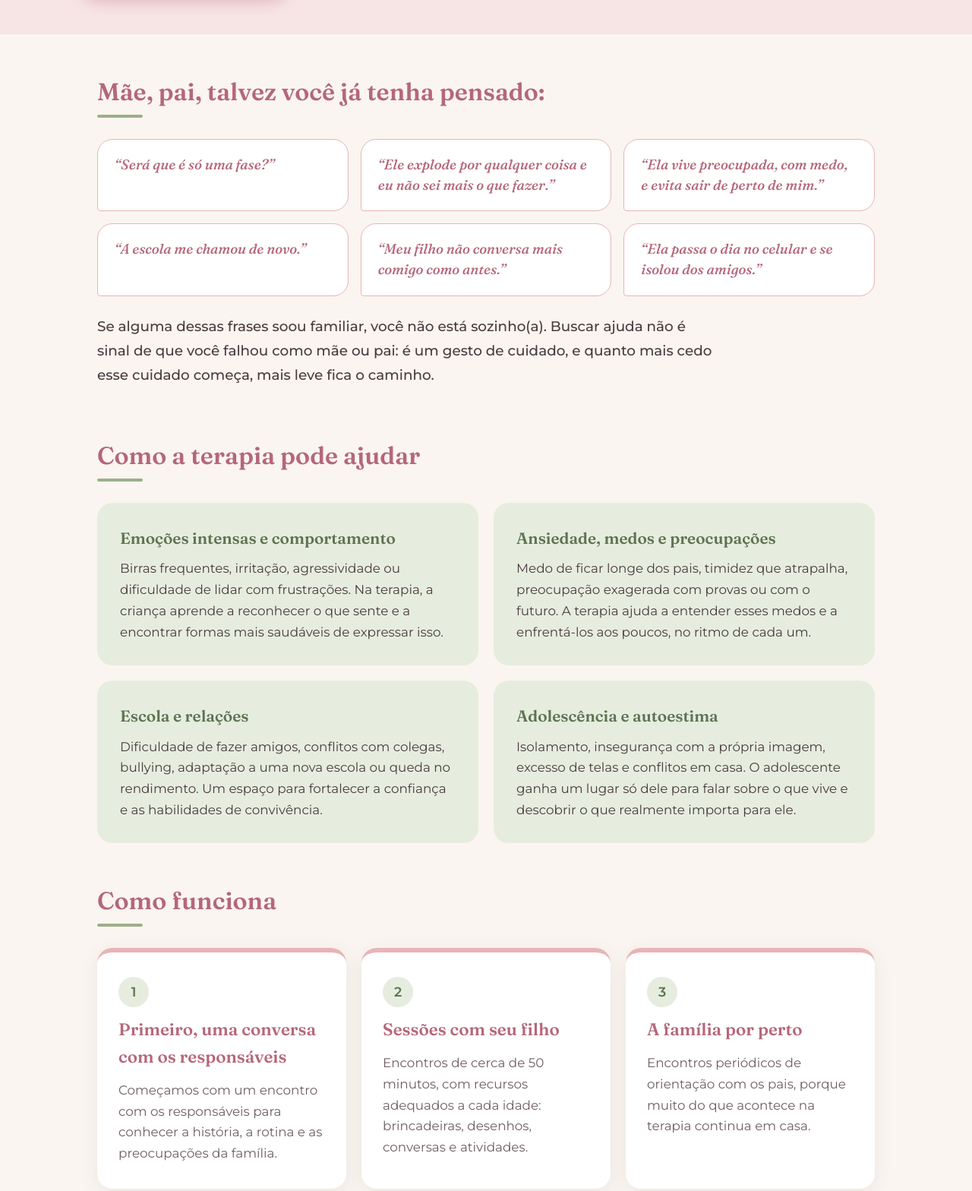
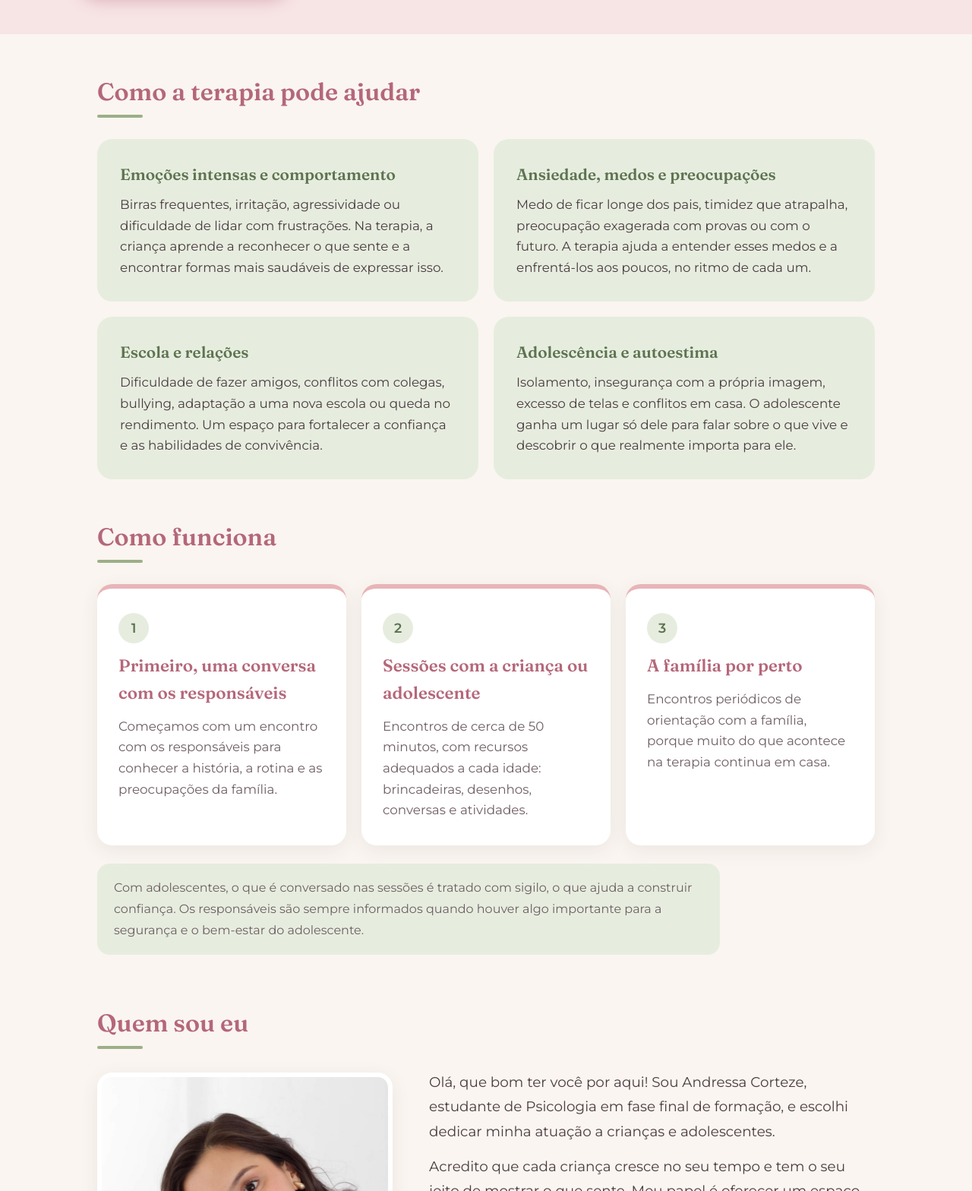
Before and after one commit to Gabrielle-Corteze/site-psicologa, a plain HTML site: page index.html in a window 1280 px wide. Shown: the part 760-2328 px from the top of the page at 76% size. Drawn offline with Linux system fonts and the light colour scheme.

Commit message:
Textos para qualquer visitante e remoção da seção de frases dos pais

```diff
--- a/index.html
+++ b/index.html
@@ -36,20 +36,6 @@
         </div>
     </section>
 
-    <!-- Identificação -->
-    <section class="bloco">
-        <h2 class="apresentacao__conteudo__titulo cards__titulo">Mãe, pai, talvez você já tenha pensado:</h2>
-        <div class="duvidas">
-            <p class="duvida">“Será que é só uma fase?”</p>
-            <p class="duvida">“Ele explode por qualquer coisa e eu não sei mais o que fazer.”</p>
-            <p class="duvida">“Ela vive preocupada, com medo, e evita sair de perto de mim.”</p>
-            <p class="duvida">“A escola me chamou de novo.”</p>
-            <p class="duvida">“Meu filho não conversa mais comigo como antes.”</p>
-            <p class="duvida">“Ela passa o dia no celular e se isolou dos amigos.”</p>
-        </div>
-        <p class="apresentacao__conteudo__texto duvidas__fecho">Se alguma dessas frases soou familiar, você não está sozinho(a). Buscar ajuda não é sinal de que você falhou como mãe ou pai: é um gesto de cuidado, e quanto mais cedo esse cuidado começa, mais leve fica o caminho.</p>
-    </section>
-
     <!-- Como a terapia pode ajudar -->
     <section class="bloco">
         <h2 class="apresentacao__conteudo__titulo cards__titulo">Como a terapia pode ajudar</h2>
@@ -84,16 +70,16 @@
             </div>
             <div class="card">
                 <span class="card__numero">2</span>
-                <h3 class="card__titulo">Sessões com seu filho</h3>
+                <h3 class="card__titulo">Sessões com a criança ou adolescente</h3>
                 <p class="card__texto">Encontros de cerca de 50 minutos, com recursos adequados a cada idade: brincadeiras, desenhos, conversas e atividades.</p>
             </div>
             <div class="card">
                 <span class="card__numero">3</span>
                 <h3 class="card__titulo">A família por perto</h3>
-                <p class="card__texto">Encontros periódicos de orientação com os pais, porque muito do que acontece na terapia continua em casa.</p>
+                <p class="card__texto">Encontros periódicos de orientação com a família, porque muito do que acontece na terapia continua em casa.</p>
             </div>
         </div>
-        <p class="apresentacao__conteudo__texto nota">Com adolescentes, o que é conversado nas sessões é tratado com sigilo, o que ajuda a construir confiança. Os responsáveis são sempre informados quando houver algo importante para a segurança e o bem-estar do seu filho.</p>
+        <p class="apresentacao__conteudo__texto nota">Com adolescentes, o que é conversado nas sessões é tratado com sigilo, o que ajuda a construir confiança. Os responsáveis são sempre informados quando houver algo importante para a segurança e o bem-estar do adolescente.</p>
     </section>
 
     <!-- Quem sou eu -->
@@ -153,7 +139,7 @@
     <!-- Redes -->
     <section class="bloco">
         <div class="apresentacao__links">
-            <h2 class="apresentacao__links__subtitulo">Acompanhe dicas para pais nas minhas redes:</h2>
+            <h2 class="apresentacao__links__subtitulo">Acompanhe dicas nas minhas redes:</h2>
             <div class="apresentacao__links__botoes">
                 <a class="apresentacao__links__navegacao" href="https://instagram.com/andressacortezepsi">Instagram</a>
                 <a class="apresentacao__links__navegacao" href="https://linkedin.com/in/andressacorteze">LinkedIn</a>
```
